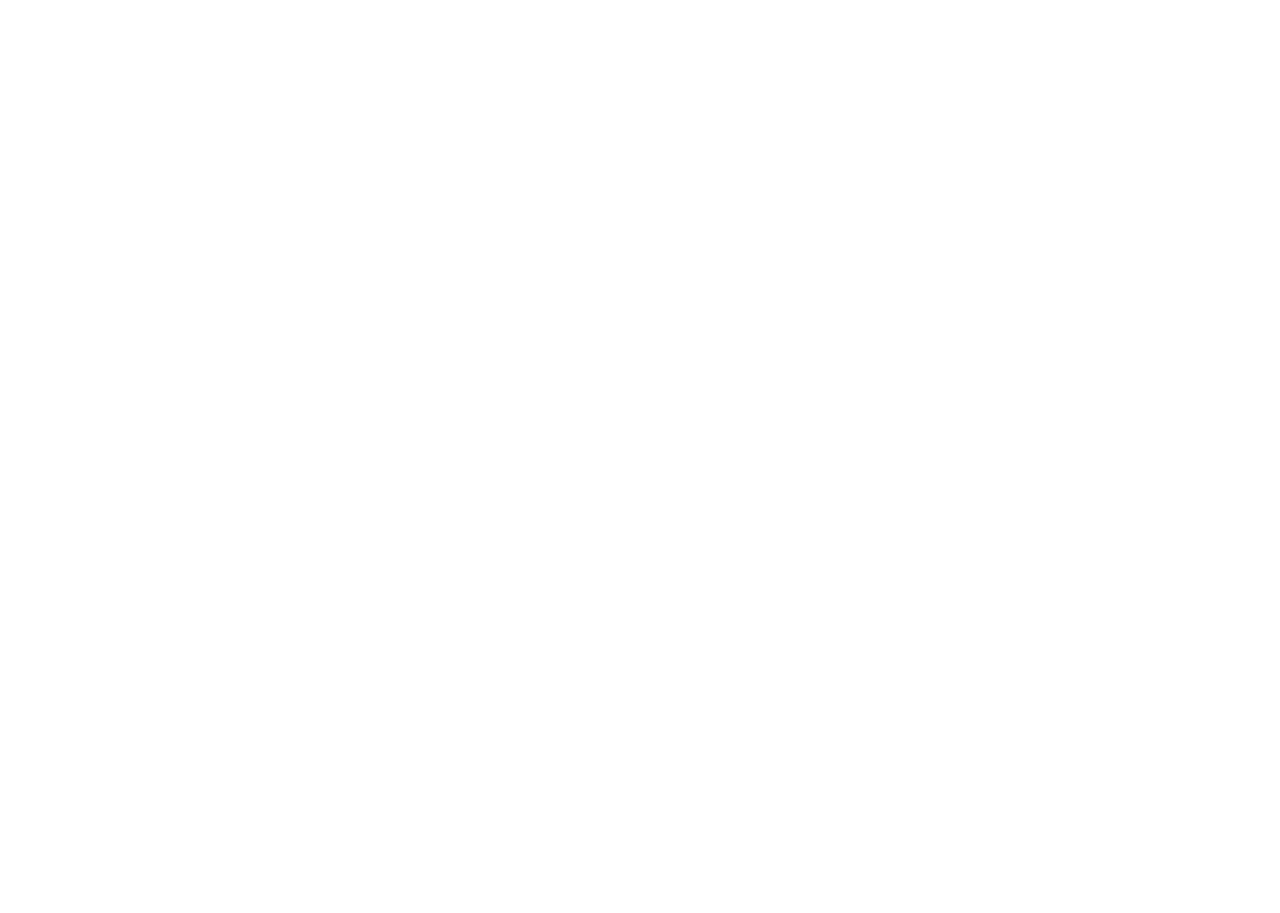
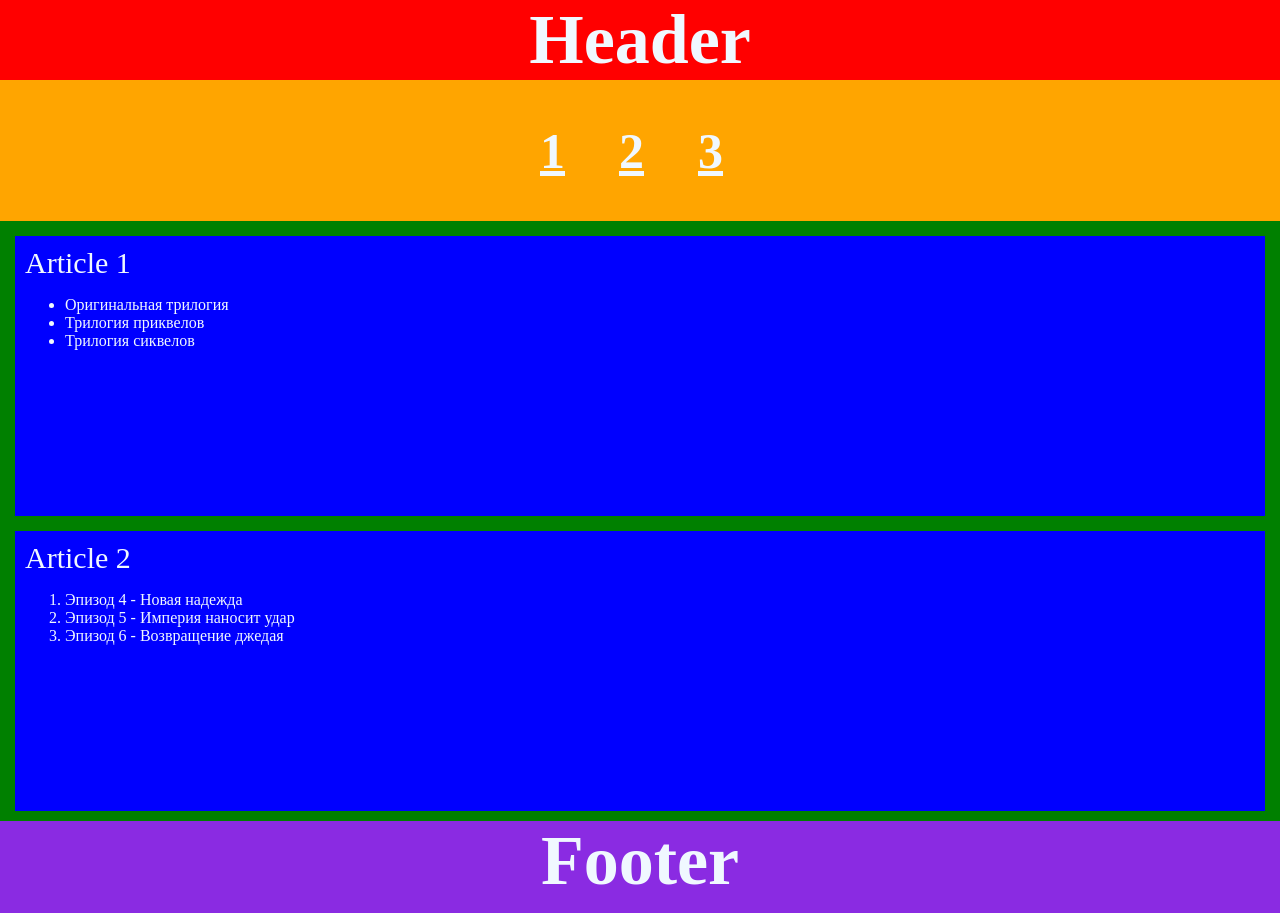
Before and after one commit to js-tasks-ru/htmlcss-20230411_pavlov-aleksandr, a website: page 02-dz0/01-semantic-mockup/solution.html in a window 1280 px wide. Before the commit the page ends 800 px from the top, so only its background shows below. Drawn offline with Linux system fonts and the light colour scheme.

Commit message:
add solution for 2-module 2-task

```diff
--- a/02-dz0/01-semantic-mockup/solution.html
+++ b/02-dz0/01-semantic-mockup/solution.html
@@ -1,4 +1,49 @@
 <!DOCTYPE html>
-<html lang="ru">
-    <!-- Ваше решение -->
+<html lang="en">
+<head>
+    <meta charset="UTF-8">
+    <title>Document</title>
+    <style>
+        header{
+            display:block;
+            background-color: red;
+            margin-left: auto;
+            margin-right: auto;
+        }
+    </style>
+</head>
+<body style="padding: 0; margin: 0;">
+    <header><h1 style="  text-align: center; outline:none; font-size: 70px; margin-block: 0;color:aliceblue;">Header</h1></header>
+    <div style="margin-left: auto;margin-right: auto; background-color: orange;outline:none;margin-bottom: 0;">
+        <div style="margin-left: auto;
+        margin-right: auto;
+        width: 300px ;">
+    <nav style="display: inline-block; margin-left: 50px;"><h1 style="text-decoration: underline; font-size: 50px; color:aliceblue;">1</h1></nav>
+    <nav style="display: inline-block;margin-left: 50px; "><h1 style="text-decoration: underline; font-size: 50px; color:aliceblue;">2</h1></nav>
+    <nav style="display: inline-block; margin-left: 50px;"><h1 style="text-decoration: underline; font-size: 50px; color:aliceblue;">3</h1></nav>
+        </div>
+    </div>
+    <main style="height: 100%;margin-block: 0;">
+        <div style="margin-top: 0; margin-left: auto;margin-right: auto; background-color:green; height: 600px;">
+        <div style="padding: 15px; padding-bottom: 0; "> <div style="padding: 10px; height: 260px; background-color: blue;"><article style=" color:aliceblue; margin-bottom: 10px; font-size: 30px;">Article 1</article>
+            <ul>
+            <li style="color:aliceblue;">Оригинальная трилогия</li>
+            <li style="color:aliceblue;">Трилогия приквелов</li>
+            <li style="color:aliceblue;">Трилогия сиквелов</li>
+        </ul>
+        </div>
+        </div>  <div style="padding: 15px; ;"> <div style=" padding: 10px;background-color: blue; height: 260px;"><article style="color:aliceblue; margin-left: auto;margin-right: auto; font-size: 30px;"> Article 2</article>
+           <ol>
+            <li style="color:aliceblue;">Эпизод 4 - Новая надежда</li>
+            <li style="color:aliceblue;">Эпизод 5 - Империя наносит удар</li>
+            <li style="color:aliceblue;">Эпизод 6 - Возвращение джедая</li>
+        </ol>
+        </div>
+        </div>
+    </div>
+</main>
+    <footer style="background-color: blueviolet; margin: 0; margin-block-start: 0; margin-inline-end: 0;  ">
+        <h1 style="font-size: 70px; margin: 0; height: 92px; text-align: center; color:aliceblue;">Footer</h1>
+    </footer>
+</body>
 </html>
```
